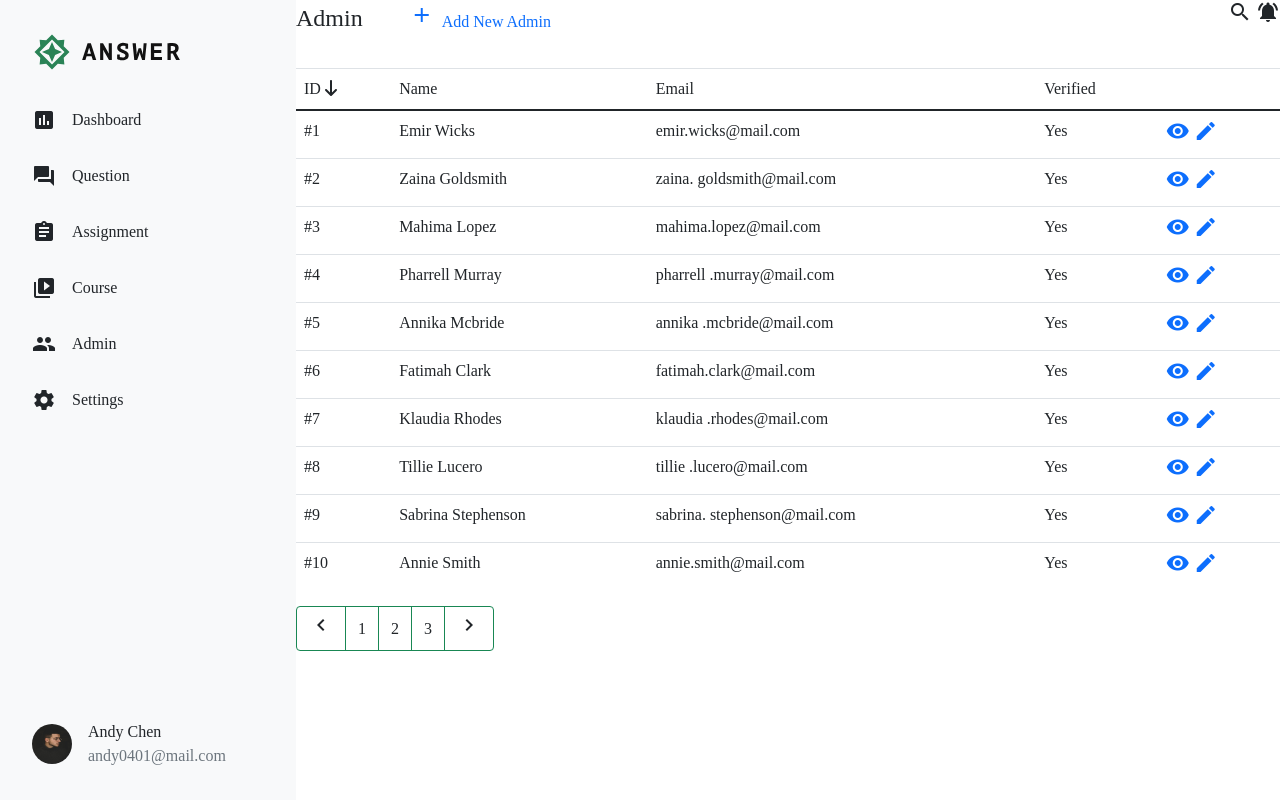
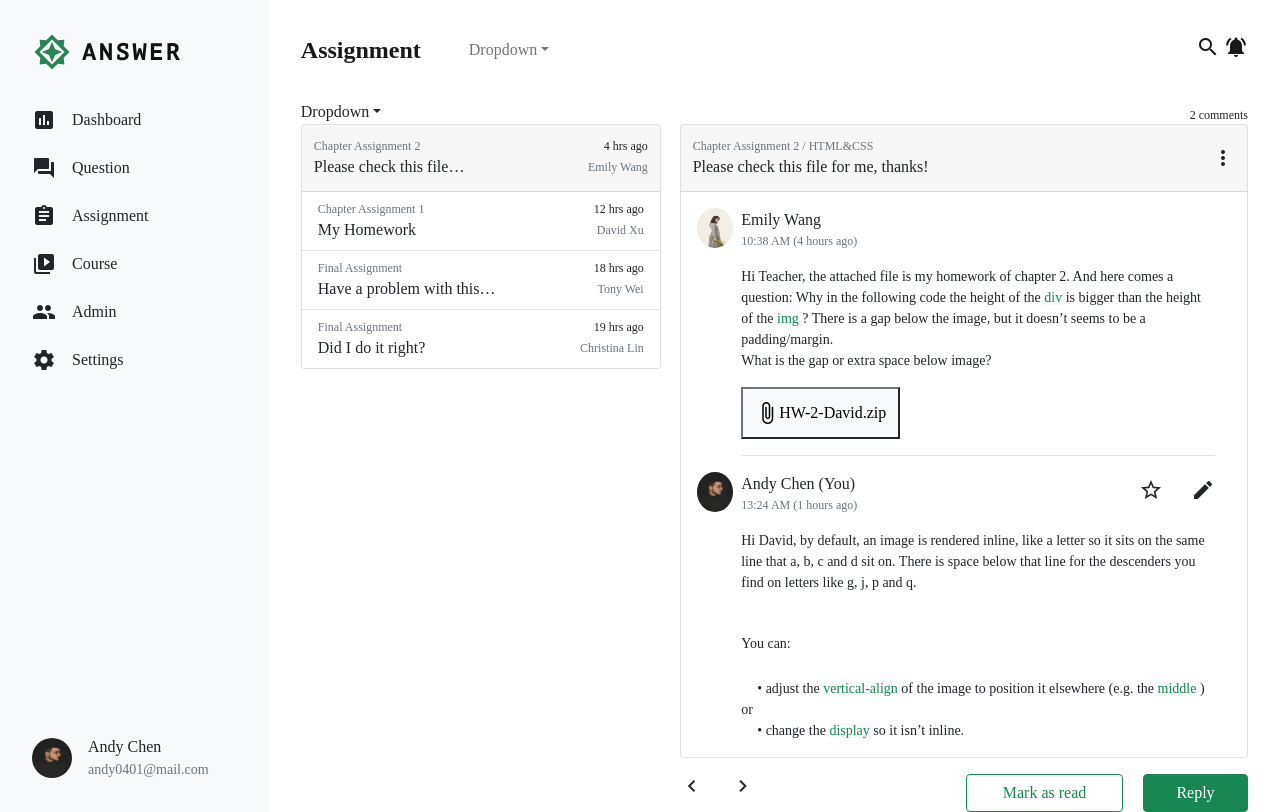
Before and after one commit to XingCT/week5, a plain HTML site: page index.html in a window 1280 px wide. Drawn offline with nearby package versions, Linux system fonts and the light colour scheme.

Commit message:
Update 2021-08-06T06:52:03.494Z

```diff
--- a/assets/style/all.css
+++ b/assets/style/all.css
@@ -1,5 +1,3 @@
-@import url("https://fonts.googleapis.com/icon?family=Material+Icons");
-@import url("https://cdn.jsdelivr.net/npm/bootstrap-icons@1.5.0/font/bootstrap-icons.css");
 html, body, div, span, applet, object, iframe,
 h1, h2, h3, h4, h5, h6, p, blockquote, pre,
 a, abbr, acronym, address, big, cite, code,
@@ -50,60 +48,78 @@ table {
 body {
   line-height: 1.5; }
 
+a {
+  text-decoration: none; }
+
+.p-32 {
+  padding: 32px; }
+
+.p-16 {
+  padding: 16px; }
+
+.p-12 {
+  padding: 12px; }
+
+.pe-32 {
+  padding-right: 32px; }
+
+.pb-22 {
+  padding-bottom: 22px; }
+
+.m-32 {
+  margin: 32px; }
+
+.mt-12 {
+  margin-top: 12px; }
+
+.mt-14 {
+  margin-top: 14px; }
+
+.me-23 {
+  margin-right: 23px; }
+
+.me-48 {
+  margin-right: 48px; }
+
+.ms-24 {
+  margin-left: 24px; }
+
+.mx-32 {
+  margin: 0 32px; }
+
+.fz-12 {
+  font-size: 12px; }
+
+.fz-14 {
+  font-size: 14px; }
+
+.fz-16 {
+  font-size: 16px; }
+
+.fz-24 {
+  font-size: 24px; }
+
 .header {
-  width: 296px;
-  height: 800px; }
-  .header h1 a {
-    display: block;
-    background: url(../images/logo-ANSWER.svg) no-repeat;
-    background-size: contain;
-    width: 161px;
-    height: 40px;
-    text-indent: 101%;
-    overflow: hidden;
-    white-space: nowrap;
-    margin: 32px; }
-  .header ul li a {
-    display: block;
-    font-size: 16px;
-    line-height: 32px;
-    padding-left: 32px;
-    margin-bottom: 24px;
-    text-decoration: none;
-    color: #212529; }
-    .header ul li a:hover {
-      padding-left: 28px;
-      border-left: 4px solid #198754;
-      color: #198754; }
+  width: 21%;
+  height: auto; }
 
-.name {
-  margin: 32px; }
-  .name span {
-    color: #6C757D; }
+.menu h1 a {
+  background: url(../images/logo-ANSWER.svg) no-repeat;
+  background-size: contain;
+  width: 151px;
+  height: 40px;
+  text-indent: 101%;
+  white-space: nowrap; }
 
-.btn {
-  border: 1px solid #198754; }
-  .btn:hover {
-    color: white;
-    background-color: #198754; }
+.menu ul li a {
+  padding: 4px 32px;
+  color: #212529; }
+  .menu ul li a:hover {
+    color: #198754;
+    border-left: 4px solid #198754;
+    padding-left: 28px; }
 
-.title {
-  padding-bottom: 32px; }
-  .title h2 {
-    font-size: 24px;
-    margin-right: 47px; }
-  .title a {
-    text-decoration: none; }
-    .title a span {
-      margin-right: 8px; }
-  .title p {
-    font-size: 16px;
-    line-height: 1.5; }
-
-table {
-  border: none; }
-
-.email {
-  max-width: 984px; }
+.contant {
+  width: 79%; }
 
 /*# sourceMappingURL=all.css.map */
--- a/index.html
+++ b/index.html
@@ -6,177 +6,155 @@
   <meta name="viewport" content="width=device-width, initial-scale=1.0">
   <meta http-equiv="X-UA-Compatible" content="ie=edge">
   <title>首頁</title>
-  <!-- Bootstrap CSS -->
-  <link rel="stylesheet" href="https://stackpath.bootstrapcdn.com/bootstrap/4.2.1/css/bootstrap.min.css" integrity="sha384-GJzZqFGwb1QTTN6wy59ffF1BuGJpLSa9DkKMp0DgiMDm4iYMj70gZWKYbI706tWS" crossorigin="anonymous">
-  <!-- CSS only -->
-  <link rel="stylesheet" href="https://cdn.jsdelivr.net/npm/bootstrap-icons@1.5.0/font/bootstrap-icons.css">
 
-  <link href="https://cdn.jsdelivr.net/npm/bootstrap@5.0.2/dist/css/bootstrap.min.css" rel="stylesheet" integrity="sha384-EVSTQN3/azprG1Anm3QDgpJLIm9Nao0Yz1ztcQTwFspd3yD65VohhpuuCOmLASjC" crossorigin="anonymous">
-<script src="https://cdn.jsdelivr.net/npm/bootstrap@5.0.2/dist/js/bootstrap.bundle.min.js" integrity="sha384-MrcW6ZMFYlzcLA8Nl+NtUVF0sA7MsXsP1UyJoMp4YLEuNSfAP+JcXn/tWtIaxVXM" crossorigin="anonymous"></script>
+  <!-- Bootstrap v5.1 -->
+  <link href="https://cdn.jsdelivr.net/npm/bootstrap@5.1.0/dist/css/bootstrap.min.css" rel="stylesheet" integrity="sha384-KyZXEAg3QhqLMpG8r+8fhAXLRk2vvoC2f3B09zVXn8CA5QIVfZOJ3BCsw2P0p/We" crossorigin="anonymous">
+
+  <!-- google icon -->
+  <link href="https://fonts.googleapis.com/icon?family=Material+Icons"
+      rel="stylesheet">
 
 
   <link rel="stylesheet" href="./assets/style/all.css">
 </head>
 
 <body>
-  <div class="d-flex container-fulid">
+
+  <div class="d-flex">
     <div class="header bg-light d-flex flex-column justify-content-between">
-      <div>
-        <h1><a href="#">logo</a></h1>
-        <ul>
-          <li><a href="#" class="d-flex align-items-center"><span class="material-icons me-3">assessment</span>Dashboard</a></li>
-          <li><a href="#" class="d-flex align-items-center"><span class="material-icons me-3">question_answer</span>Question</a></li>
-          <li><a href="#" class="d-flex align-items-center"><span class="material-icons me-3">assignment</span>Assignment</a></li>
-          <li><a href="#" class="d-flex align-items-center"><span class="material-icons me-3">video_library</span>Course</a></li>
-          <li><a href="#" class="d-flex align-items-center"><span class="material-icons me-3">people</span>Admin</a></li>
-          <li><a href="#" class="d-flex align-items-center"><span class="material-icons me-3">settings</span>Settings</a></li>
+      <div class="menu">
+        <h1><a href="#" class="d-block overflow-hidden m-32">logo</a></h1>
+        <ul class="list-group bg-light">
+          <li class="list-group-item border-0 p-0 bg-light mb-3"><a href="#" class="d-flex align-items-center"><span class="material-icons me-3">assessment</span>Dashboard</a></li>
+          <li class="list-group-item border-0 p-0 bg-light mb-3"><a href="#" class="d-flex align-items-center"><span class="material-icons me-3">question_answer</span>Question</a></li>
+          <li class="list-group-item border-0 p-0 bg-light mb-3"><a href="#" class="d-flex align-items-center"><span class="material-icons me-3">assignment</span>Assignment</a></li>
+          <li class="list-group-item border-0 p-0 bg-light mb-3"><a href="#" class="d-flex align-items-center"><span class="material-icons me-3">video_library</span>Course</a></li>
+          <li class="list-group-item border-0 p-0 bg-light mb-3"><a href="#" class="d-flex align-items-center"><span class="material-icons me-3">people</span>Admin</a></li>
+          <li class="list-group-item border-0 p-0 bg-light mb-3"><a href="#" class="d-flex align-items-center"><span class="material-icons me-3">settings</span>Settings</a></li>
         </ul>
       </div>
-      <div class="name d-flex align-items-center">
+
+      <div class="name d-flex align-items-center p-32">
         <img src="./assets/images/andychen.jpeg" class="rounded-circle me-3" alt="" width="40" height="40">
-        <h2 class="d-flex flex-column">Andy Chen<span>andy0401@mail.com</span></h2>
+        <p class="d-flex flex-column">Andy Chen<span class="text-secondary fz-14">andy0401@mail.com</span></p>
       </div>
     </div>
 
-    <div class="d-flex flex-column" style="width: 984px;">
-    <div class="title d-flex justify-content-between">
-        <div class="d-flex align-items-center">
-            <h2>Admin</h2>
-            <p><a href="#"><span class="material-icons">add</span>Add New Admin</a></p>
+    <div class="contant">
+
+    <nav class="navbar navbar-expand-lg navbar-light p-32">
+        <div class="container-fluid p-0">
+            <span class="navbar-brand me-48 p-0 fz-24 fw-bold">Assignment</span>
+            <div class="collapse navbar-collapse" id="navbarText">
+                <ul class="navbar-nav me-auto mb-2 mb-lg-0">
+                    <li class="nav-item">
+                        <a class="nav-link dropdown-toggle p-0" href="#" role="button" data-bs-toggle="dropdown" aria-expanded="false">Dropdown</a>
+                    </li>
+                </ul>
+                <div class="navbar-text p-0">
+                    <a href="#"><span class="material-icons">search</span></a>
+                    <a href="#"><span class="material-icons">notifications_active</span></a>
+                </div>
+            </div>
         </div>
-        <div>
-            <span class="material-icons">search</span>
-            <span class="material-icons">notifications_active</span>
-        </div>
+    </nav>
+
+    <div class="d-flex justify-content-between align-items-end mx-32">
+        <a class="dropdown-toggle p-0 text-dark" href="#" role="button" data-bs-toggle="dropdown" aria-expanded="false">Dropdown</a>
+        <p class="fz-12">2 comments</p>
     </div>
 
+    <div class="d-flex justify-content-between mx-32">
 
-    <table class="table table-hover">
-        <thead>
-            <tr>
-                <th scope="col">ID<i class="fas fa-arrow-down"></i></th>
-                <th scope="col">Name</th>
-                <th scope="col">Email</th>
-                <th scope="col">Verified</th>
-                <th scope="col"></th>
-            </tr>
-        </thead>
-        <tbody>
-            <tr>
-                <th scope="row">#1</th>
-                <td>Emir Wicks</td>
-                <td>emir.wicks@mail.com</td>
-                <td>Yes</td>
-                <td>
-                    <a href="#"><span class="material-icons">visibility</span></a>
-                    <a href="#"><span class="material-icons">edit</span></a>
-                </td>
-            </tr>
-            <tr>
-                <th scope="row">#2</th>
-                <td>Zaina Goldsmith</td>
-                <td>zaina. goldsmith@mail.com</td>
-                <td>Yes</td>
-                <td>
-                    <a href="#"><span class="material-icons">visibility</span></a>
-                    <a href="#"><span class="material-icons">edit</span></a>
-                </td>
-            </tr>
-            <tr>
-                <th scope="row">#3</th>
-                <td>Mahima Lopez</td>
-                <td>mahima.lopez@mail.com</td>
-                <td>Yes</td>
-                <td>
-                    <a href="#"><span class="material-icons">visibility</span></a>
-                    <a href="#"><span class="material-icons">edit</span></a>
-                </td>
-            </tr>
-            <tr>
-                <th scope="row">#4</th>
-                <td>Pharrell Murray</td>
-                <td>pharrell .murray@mail.com</td>
-                <td>Yes</td>
-                <td>
-                    <a href="#"><span class="material-icons">visibility</span></a>
-                    <a href="#"><span class="material-icons">edit</span></a>
-                </td>
-            </tr>
-            <tr>
-                <th scope="row">#5</th>
-                <td>Annika Mcbride</td>
-                <td>annika .mcbride@mail.com</td>
-                <td>Yes</td>
-                <td>
-                    <a href="#"><span class="material-icons">visibility</span></a>
-                    <a href="#"><span class="material-icons">edit</span></a>
-                </td>
-            </tr>
-            <tr>
-                <th scope="row">#6</th>
-                <td>Fatimah Clark</td>
-                <td>fatimah.clark@mail.com</td>
-                <td>Yes</td>
-                <td>
-                    <a href="#"><span class="material-icons">visibility</span></a>
-                    <a href="#"><span class="material-icons">edit</span></a>
-                </td>
-            </tr>
-            <tr>
-                <th scope="row">#7</th>
-                <td>Klaudia Rhodes</td>
-                <td>klaudia .rhodes@mail.com</td>
-                <td>Yes</td>
-                <td>
-                    <a href="#"><span class="material-icons">visibility</span></a>
-                    <a href="#"><span class="material-icons">edit</span></a>
-                </td>
-            </tr>
-            <tr>
-                <th scope="row">#8</th>
-                <td>Tillie Lucero</td>
-                <td>tillie .lucero@mail.com</td>
-                <td>Yes</td>
-                <td>
-                    <a href="#"><span class="material-icons">visibility</span></a>
-                    <a href="#"><span class="material-icons">edit</span></a>
-                </td>
-            </tr>
-            <tr>
-                <th scope="row">#9</th>
-                <td>Sabrina Stephenson</td>
-                <td>sabrina. stephenson@mail.com</td>
-                <td>Yes</td>
-                <td>
-                    <a href="#"><span class="material-icons">visibility</span></a>
-                    <a href="#"><span class="material-icons">edit</span></a>
-                </td>
-            </tr>
-            <tr>
-                <th scope="row">#10</th>
-                <td>Annie Smith</td>
-                <td>annie.smith@mail.com</td>
-                <td>Yes</td>
-                <td>
-                    <a href="#"><span class="material-icons">visibility</span></a>
-                    <a href="#"><span class="material-icons">edit</span></a>
-                </td>
-            </tr>
-        </tbody>
-    </table>
+        <div style="width: 38%;">
+            <div class="card">
+                <div class="card-header d-flex flex-column p-12">
+                    <p class="d-flex justify-content-between align-items-center fz-12 text-secondary">Chapter Assignment 2<span class="text-dark">4 hrs ago</span></p>
+                    <p class="d-flex justify-content-between align-items-center">Please check this file…<span class="fz-12 text-secondary">Emily Wang</span></p>
+                </div>
+                <ul class="list-group list-group-flush">
+                    <li class="list-group-item">
+                        <p class="d-flex justify-content-between align-items-center fz-12 text-secondary">Chapter Assignment 1<span class="text-dark">12 hrs ago</span></p>
+                        <p class="d-flex justify-content-between align-items-center">My Homework<span class="fz-12 text-secondary">David Xu</span></p>
+                    </li>
+                    <li class="list-group-item">
+                        <p class="d-flex justify-content-between align-items-center fz-12 text-secondary">Final Assignment<span class="text-dark">18 hrs ago</span></p>
+                        <p class="d-flex justify-content-between align-items-center">Have a problem with this…<span class="fz-12 text-secondary">Tony Wei</span></p>
+                    </li>
+                    <li class="list-group-item">
+                        <p class="d-flex justify-content-between align-items-center fz-12 text-secondary">Final Assignment<span class="text-dark">19 hrs ago</span></p>
+                        <p class="d-flex justify-content-between align-items-center">Did I do it right?<span class="fz-12 text-secondary">Christina Lin</span></p>
+                    </li>
+                </ul>
+            </div>
+        </div>
 
-    <div class="btn-toolbar" role="toolbar" aria-label="Toolbar with button groups">
-        <div class="btn-group me-2" role="group" aria-label="First group">
-            <button type="button" class="btn"><span class="material-icons">chevron_left</span></button>
-            <button type="button" class="btn">1</button>
-            <button type="button" class="btn">2</button>
-            <button type="button" class="btn">3</button>
-            <button type="button" class="btn"><span class="material-icons">navigate_next</span></button>
+        <div style="width: 60%;">
+            <div class="card">
+                <div class="card-header d-flex justify-content-between align-items-center p-12">
+                    <p class="d-flex flex-column fz-12 text-secondary">Chapter Assignment 2 / HTML&CSS<span class="text-dark fz-16">Please check this file for me, thanks!</span></p>
+                    <span class="material-icons">more_vert</span>
+                </div>
+                <div class="list-group list-group-flush">
+                    <div class="list-group-item p-16 pe-32 pd-22">
+                        <div class="d-flex justify-content-between">
+                            <img src="./assets/images/emilywang.jpeg" class="rounded-circle me-2" alt="" width="40"
+                                height="40">
+                            <div class="border-bottom" style="width: 100%;">
+                                <h5 class="fz-16">Emily Wang</h5>
+                                <h6 class="fz-12 text-secondary">10:38 AM (4 hours ago)</h6>
+                                <p class="my-3 fz-14">Hi Teacher, the attached file is my homework of chapter 2. And here comes a question: Why in the following code the height of the<a href="#" class="bg-light text-success"> div </a>is bigger than the height of the<a href="#" class="bg-light text-success"> img </a>? There is a gap below the image, but it doesn’t seems to be a padding/margin.<br>What is the gap or extra space below image?</p>
+                                <button class="d-flex align-items-center p-12 bg-light border-secondary mb-3"><span class="material-icons">attach_file</span>HW-2-David.zip</button>
+                            </div>
+                        </div>
+
+                        <div class="d-flex justify-content-between mt-3">
+                            <img src="./assets/images/andychen.jpeg" class="rounded-circle me-2" alt="" width="40"
+                                height="40">
+                            <div class="" style="width: 100%;">
+                                <div class="d-flex justify-content-between align-items-center">
+                                    <div>
+                                        <h5 class="fz-16">Andy Chen (You)</h5>
+                                        <h6 class="fz-12 text-secondary">13:24 AM (1 hours ago)</h6>
+                                    </div>
+                                    <div>
+                                        <span class="material-icons">star_border</span>
+                                        <span class="material-icons ms-24">edit</span>
+                                    </div>
+                                </div>
+                                <p class="my-3 fz-14">Hi David, by default, an image is rendered inline, like a letter so it sits on the same line that a, b, c and d sit on. There is space below that line for the descenders you find on letters like g, j, p and q.</p>
+                                <br>
+                                <p class="fz-14">You can:</p>
+                                <br>
+                                <p class="fz-14" style="text-indent: 1rem;">• adjust the <a href="#" class="bg-light text-success"> vertical-align </a> of the image to position it elsewhere (e.g. the <a href="#" class="bg-light text-success"> middle </a> ) or </p>
+                                <p class="fz-14" style="text-indent: 1rem;">• change the <a href="#" class="bg-light text-success"> display </a> so it isn’t inline.</p>
+                            </div>
+                        </div>
+
+
+
+
+
+
+                    </div>
+                </div>
+            </div>
+            <div class="d-flex justify-content-between mt-3">
+                <div>
+                    <span class="material-icons me-23">navigate_before</span>
+                    <span class="material-icons">navigate_next</span>
+                </div>
+                <div>
+                    <button type="button" class="btn btn-outline-success me-3" style="width: 157px;">Mark as read</button>
+                    <button type="button" class="btn btn-success" style="width: 105px;">Reply</button>
+                </div>
+            </div>
         </div>
     </div>
 </div>
   </div>
 
+  <script src="https://cdn.jsdelivr.net/npm/bootstrap@5.1.0/dist/js/bootstrap.bundle.min.js" integrity="sha384-U1DAWAznBHeqEIlVSCgzq+c9gqGAJn5c/t99JyeKa9xxaYpSvHU5awsuZVVFIhvj" crossorigin="anonymous"></script>
 
 
 
@@ -188,6 +166,8 @@
   <script src="https://code.jquery.com/jquery-3.3.1.slim.min.js" integrity="sha384-q8i/X+965DzO0rT7abK41JStQIAqVgRVzpbzo5smXKp4YfRvH+8abtTE1Pi6jizo" crossorigin="anonymous"></script>
   <script src="https://cdnjs.cloudflare.com/ajax/libs/popper.js/1.14.6/umd/popper.min.js" integrity="sha384-wHAiFfRlMFy6i5SRaxvfOCifBUQy1xHdJ/yoi7FRNXMRBu5WHdZYu1hA6ZOblgut" crossorigin="anonymous"></script>
   <script src="https://stackpath.bootstrapcdn.com/bootstrap/4.2.1/js/bootstrap.min.js" integrity="sha384-B0UglyR+jN6CkvvICOB2joaf5I4l3gm9GU6Hc1og6Ls7i6U/mkkaduKaBhlAXv9k" crossorigin="anonymous"></script>
+
+
 </body>
 
 </html>
```
Also changed, not shown: assets/images/emilywang.jpeg (added), assets/images/emir.jpeg (added), 1 other file.
